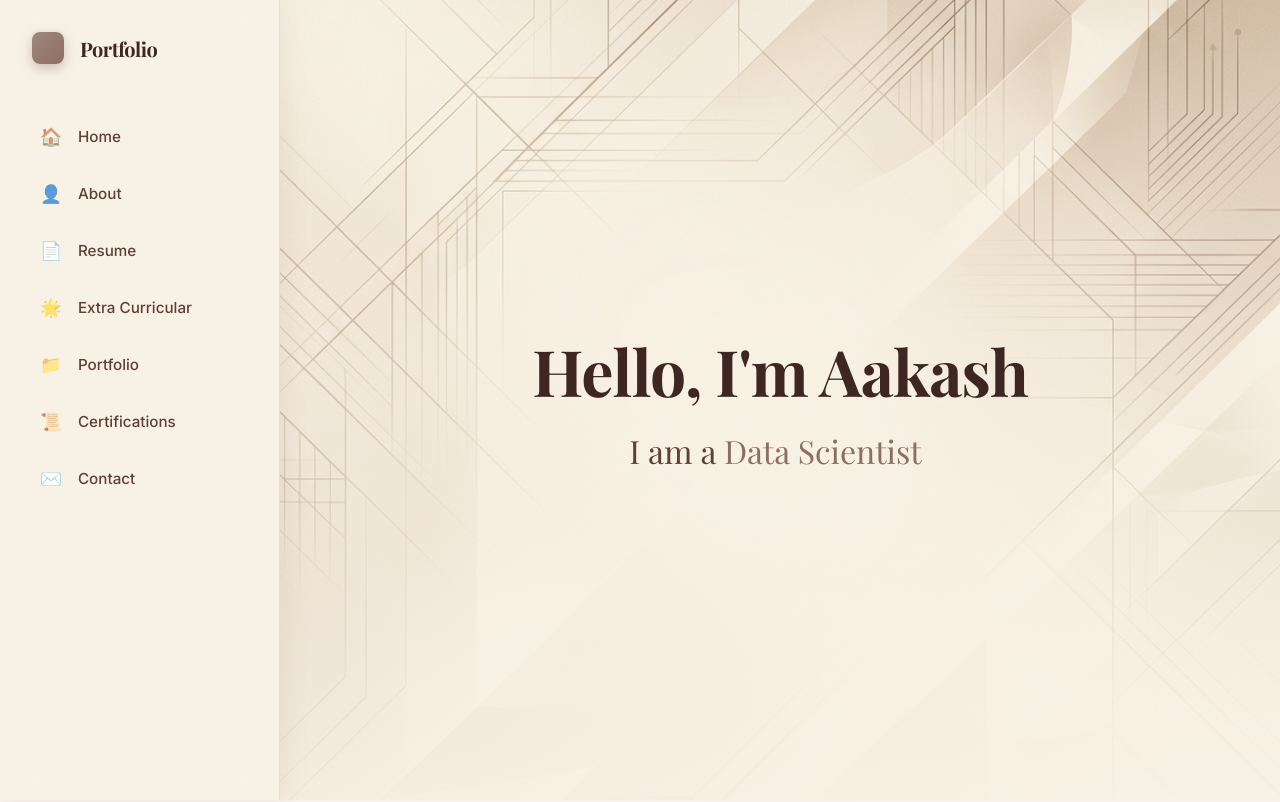
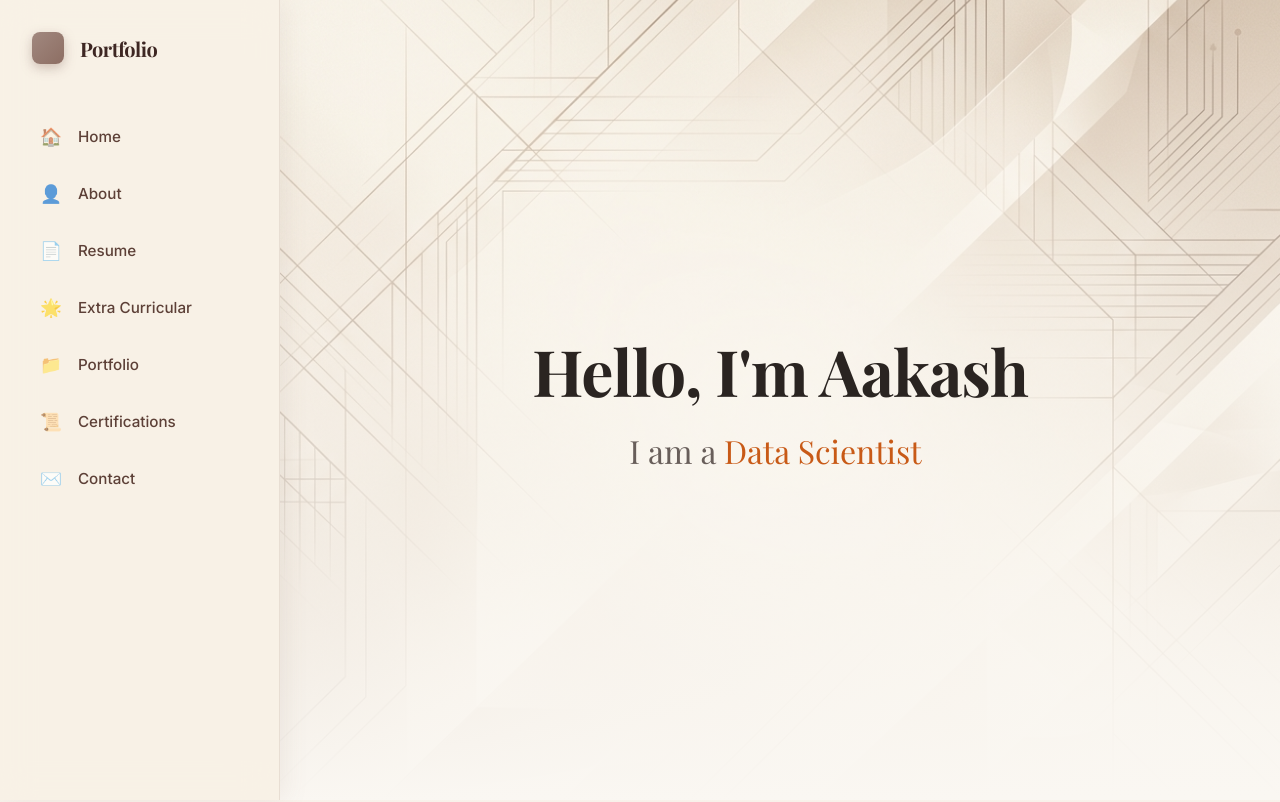
Before and after one commit to aakashs-dev/aakashs-dev.github.io, an Angular app: page /#/ in a window 1280 px wide. Shown: the top 802 px of the page. Built offline with nearby package versions, Linux system fonts and the light colour scheme; a web font is replaced by a local one.

Commit message:
style(home): apply color theory to hero section and overlay

```diff
--- a/src/app/components/home/home.scss
+++ b/src/app/components/home/home.scss
@@ -26,7 +26,7 @@
     left: 0;
     right: 0;
     bottom: 0;
-    background: linear-gradient(180deg, rgba(248, 241, 229, 0.3) 0%, rgba(248, 241, 229, 0.95) 100%);
+    background: linear-gradient(180deg, rgba(250, 247, 242, 0.4) 0%, rgba(250, 247, 242, 1) 100%);
     z-index: 1;
   }
 
@@ -39,7 +39,7 @@
     .hero-title {
       font-size: 4rem;
       font-weight: 700;
-      color: #3e2723;
+      color: #2A2421;
       margin-bottom: 1rem;
       letter-spacing: -1px;
     }
@@ -47,15 +47,15 @@
     .hero-subtitle {
       font-size: 2rem;
       font-weight: 300;
-      color: #5d4037;
+      color: #685E5A;
 
       .typewriter-text {
-        color: #8d6e63;
+        color: #C85A17; /* Terracotta accent */
         font-weight: 500;
       }
 
       .cursor {
-        color: #8d6e63;
+        color: #C85A17;
         margin-left: 2px;
         opacity: 1;
 
@@ -74,7 +74,7 @@
   display: flex;
   flex-direction: column;
   justify-content: center;
-  border-bottom: 1px solid rgba(62, 39, 35, 0.1);
+  border-bottom: 1px solid rgba(42, 36, 33, 0.08);
 
   &:last-child {
     border-bottom: none;
```
